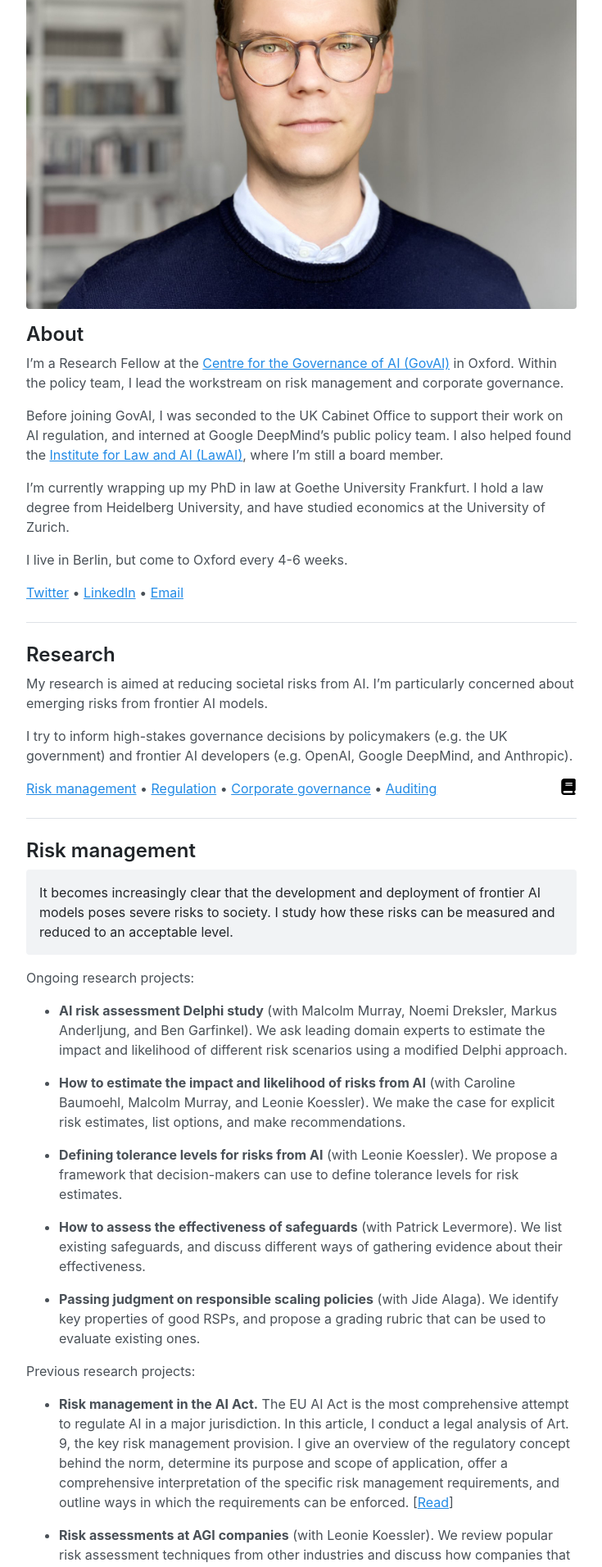
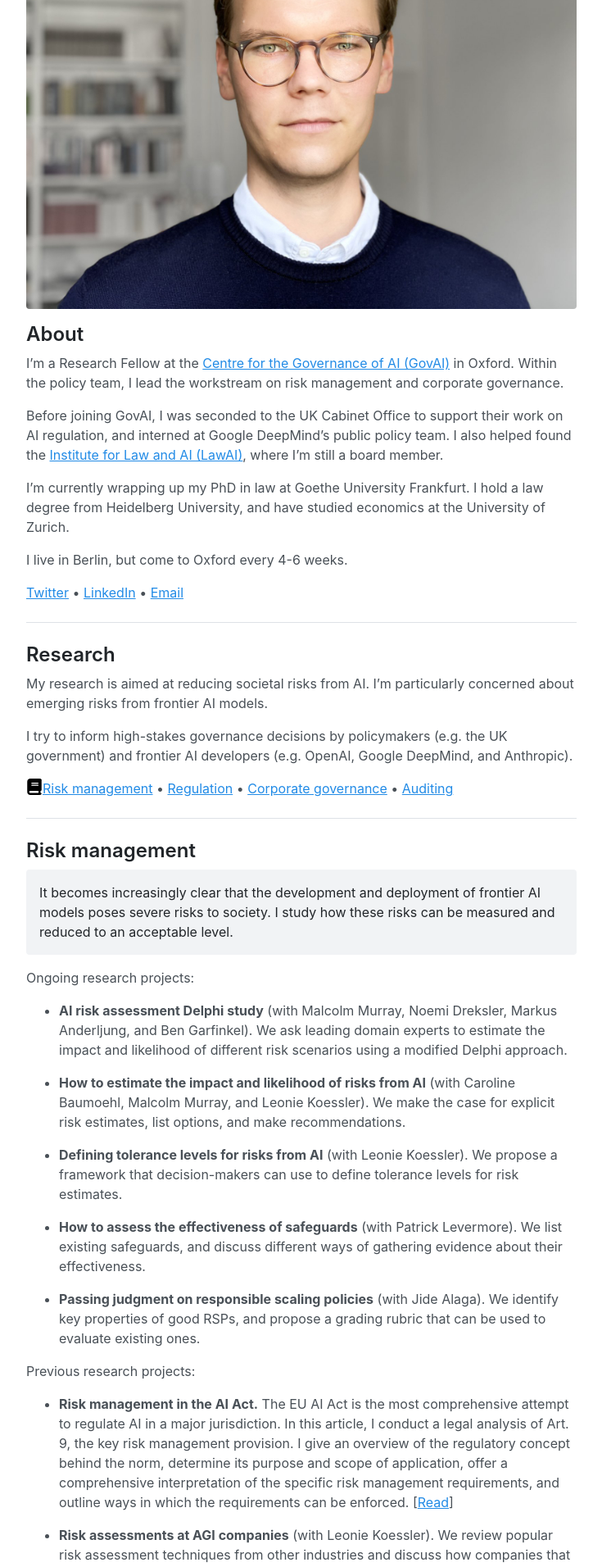
Before and after one commit to jonasschuett/jonasschuett.github.io, a Jekyll site: the page built from _posts/2020-04-04-introduction.md, in a window 1280 px wide. Shown: the part 301-2213 px from the top of the page at 82% size, without its empty margins (272-1007 px from the left). Built offline with Jekyll 4.4.1, drawn with Linux system fonts in a browser that asks for light colours.

Commit message:
Update 2020-04-04-introduction.md

```diff
--- a/_posts/2020-04-04-introduction.md
+++ b/_posts/2020-04-04-introduction.md
@@ -24,7 +24,7 @@ My research is aimed at reducing societal risks from AI. I’m particularly conc
 
 I try to inform high-stakes governance decisions by policymakers (e.g. the UK government) and frontier AI developers (e.g. OpenAI, Google DeepMind, and Anthropic).
 
-<img style="float: right;" src="/book-solid.svg" width="20" height="20"> [Risk management](#risk-management) • [Regulation](#regulation) • [Corporate governance](#corporate-governance) • [Auditing](#auditing)
+<img style="float: left;" src="/book-solid.svg" width="20" height="20"> [Risk management](#risk-management) • [Regulation](#regulation) • [Corporate governance](#corporate-governance) • [Auditing](#auditing)
 
 ---
 
```
